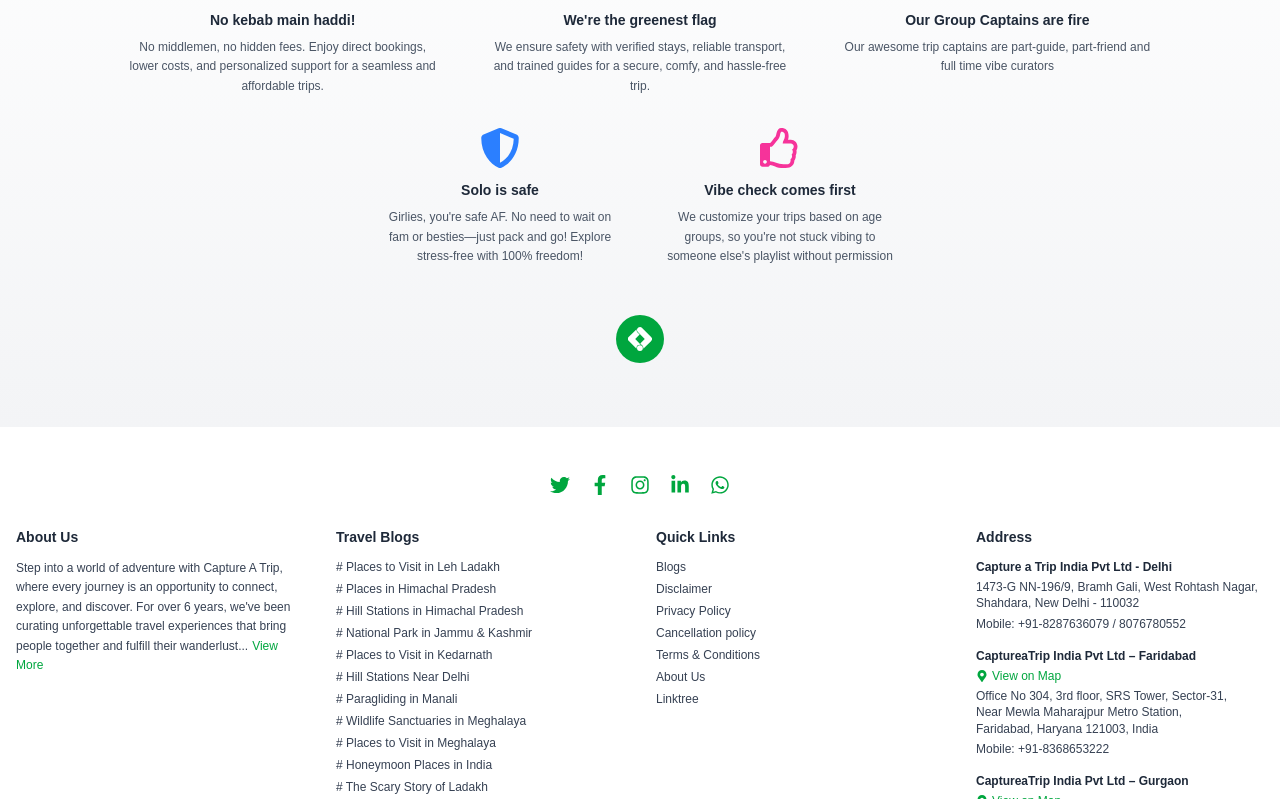
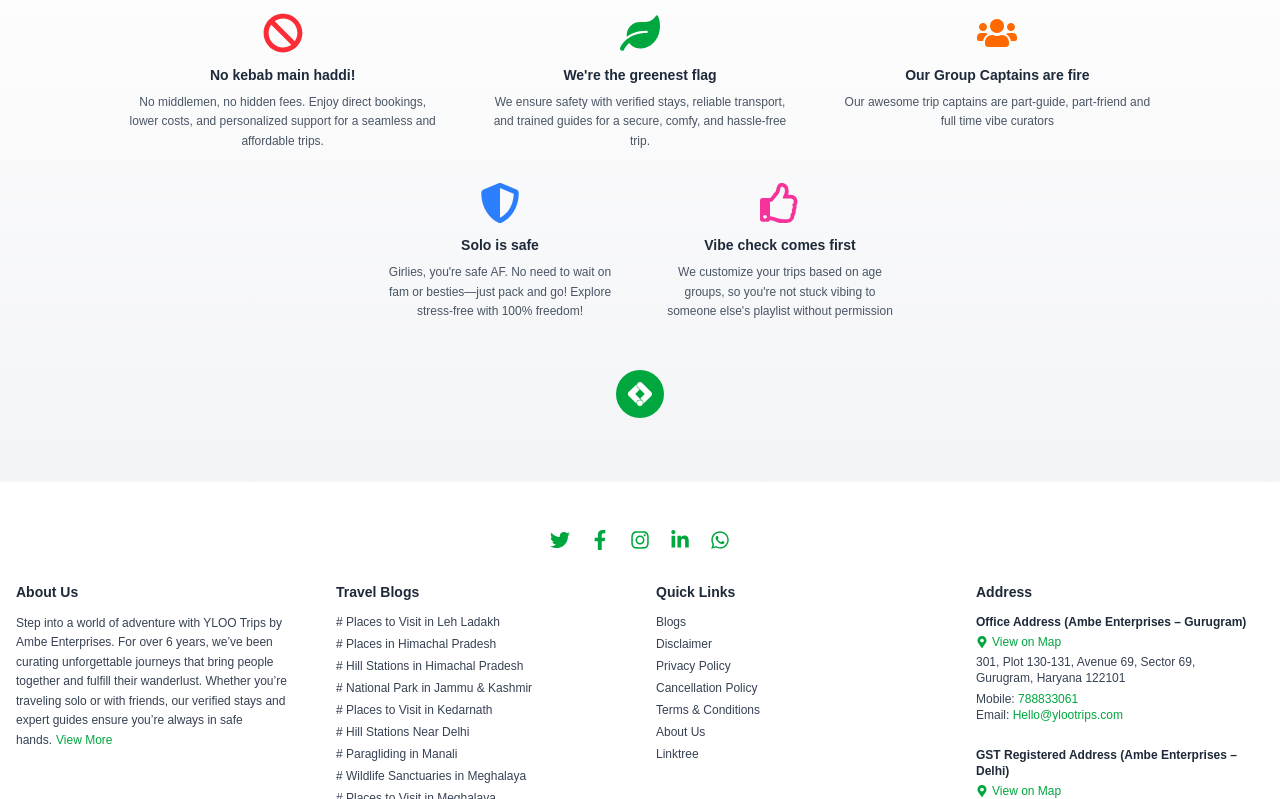
Before and after one commit to shivansh179/tripPlanner, a Next.js app: page /One in a window 1280 px wide. Shown: the part 2001-2800 px from the top of the page. Built offline with nearby package versions, Linux system fonts and the light colour scheme.

Commit message:
updated address

```diff
--- a/pages/Components/Footer.tsx
+++ b/pages/Components/Footer.tsx
@@ -2,63 +2,93 @@ import React from 'react';
 import {
   FaWhatsapp,
   FaTwitter,
-  FaFacebookF, // Note: Use FaFacebookF for the 'f' logo
+  FaFacebookF,
   FaInstagram,
-  FaLinkedinIn, // Note: Use FaLinkedinIn for the 'in' logo
+  FaLinkedinIn,
   FaMapMarkerAlt,
   FaCcVisa,
   FaCcMastercard,
   FaCcAmex,
   FaCcPaypal,
-  // Using placeholders for custom icons - replace with actual SVGs/Images if available
-  FaRegThumbsUp, // Placeholder for Vibe check
-  FaShieldAlt, // Placeholder for Solo Safe
-  FaUsers,     // Placeholder for Group Captains
-  FaLeaf,      // Placeholder for Greenest Flag
-  FaBan,       // Placeholder for No Kebab (maybe?)
+  FaRegThumbsUp,
+  FaShieldAlt,
+  FaUsers,
+  FaLeaf,
+  FaBan,
 } from 'react-icons/fa';
-import { SiGoogletagmanager } from "react-icons/si"; // Example for a custom icon like the footer logo
+import { SiGoogletagmanager } from "react-icons/si";
 
-// Define interfaces for data structures if needed (optional for static content)
 interface AddressInfo {
-  location: string;
+  title: string;
+  addressLines: string[];
+  mobile?: string;
+  email?: string;
   mapLink?: string;
-  addressLines: string[];
-  mobile: string;
 }
 
 const Footer: React.FC = () => {
 
+  // UPDATED: Replaced with “Ambe Enterprises” / “YLOO Trips” address details from the image
   const addresses: AddressInfo[] = [
     {
-      location: 'Capture a Trip India Pvt Ltd - Delhi',
+      title: 'Office Address (Ambe Enterprises – Gurugram)',
       addressLines: [
-        '1473-G NN-196/9, Bramh Gali, West Rohtash Nagar,',
-        'Shahdara, New Delhi - 110032',
+        '301, Plot 130-131, Avenue 69, Sector 69,',
+        'Gurugram, Haryana 122101'
       ],
-      mobile: '+91-8287636079 / 8076780552',
+      mobile: '788833061',
+      email: 'Hello@ylootrips.com',
+      // If you have a Google Maps link for this office, paste it here. Otherwise you can leave it blank or remove.
+      mapLink: 'https://goo.gl/maps/YourGurugramOfficeLink'
     },
     {
-      location: 'CaptureaTrip India Pvt Ltd – Faridabad',
-      mapLink: '#', // Add actual map link
+      title: 'GST Registered Address (Ambe Enterprises – Delhi)',
       addressLines: [
-        'Office No 304, 3rd floor, SRS Tower, Sector-31,',
-        'Near Mewla Maharajpur Metro Station,',
-        'Faridabad, Haryana 121003, India',
+        'FIRST FLOOR, D-86/1, LAXMI NAGAR, GALI NO.4,',
+        'LAXMI NAGAR, East Delhi, Delhi 110092'
       ],
-      mobile: '+91-8368653222',
-    },
-    {
-      location: 'CaptureaTrip India Pvt Ltd – Gurgaon',
-      mapLink: '#', // Add actual map link
-      addressLines: [
-        'Plot no-378,Udyog vihar phase 2,opposite',
-        'vi john we-work,Gurgaon, Haryana 122016, India',
-      ],
-      mobile: '+91-8368653222',
+      // For the registered address, we typically don’t call customers here, so no mobile is mandatory. You can remove mobile if you wish.
+      // But I’ll leave the same “788833061” if you’d like customers to use it for all locations:
+      mobile: '788833061',
+      mapLink: 'https://goo.gl/maps/YourLaxmiNagarLink'
     }
   ];
 
+  // The “reasons” block remains unchanged
+  const reasons = [
+    {
+      icon: <FaBan size={40} className="text-red-500" />,
+      title: "No kebab main haddi!",
+      description:
+        "No middlemen, no hidden fees. Enjoy direct bookings, lower costs, and personalized support for a seamless and affordable trips."
+    },
+    {
+      icon: <FaLeaf size={40} className="text-green-600" />,
+      title: "We're the greenest flag",
+      description:
+        "We ensure safety with verified stays, reliable transport, and trained guides for a secure, comfy, and hassle-free trip."
+    },
+    {
+      icon: <FaUsers size={40} className="text-orange-500" />,
+      title: "Our Group Captains are fire",
+      description:
+        "Our awesome trip captains are part-guide, part-friend and full time vibe curators"
+    },
+    {
+      icon: <FaShieldAlt size={40} className="text-blue-500" />,
+      title: "Solo is safe",
+      description:
+        "Girlies, you're safe AF. No need to wait on fam or besties—just pack and go! Explore stress-free with 100% freedom!"
+    },
+    {
+      icon: <FaRegThumbsUp size={40} className="text-pink-500" />,
+      title: "Vibe check comes first",
+      description:
+        "We customize your trips based on age groups, so you're not stuck vibing to someone else's playlist without permission"
+    }
+  ];
+
+  // Travel blog links and quick links can remain unchanged or be updated to your new YLOO Trips blog if you have one
   const travelBlogLinks = [
     "# Places to Visit in Leh Ladakh",
     "# Places in Himachal Pradesh",
@@ -79,81 +109,89 @@ const Footer: React.FC = () => {
     { name: 'Blogs', href: '#' },
     { name: 'Disclaimer', href: '#' },
     { name: 'Privacy Policy', href: '#' },
-    { name: 'Cancellation policy', href: '#' },
+    { name: 'Cancellation Policy', href: '#' },
     { name: 'Terms & Conditions', href: '#' },
     { name: 'About Us', href: '#' },
     { name: 'Linktree', href: '#' },
   ];
 
-
-  // Replace placeholders with actual icons/images when available
-  const reasons = [
-    { icon: <FaBan size={40} className="text-red-500" />, title: "No kebab main haddi!", description: "No middlemen, no hidden fees. Enjoy direct bookings, lower costs, and personalized support for a seamless and affordable trips." },
-    { icon: <FaLeaf size={40} className="text-green-600" />, title: "We're the greenest flag", description: "We ensure safety with verified stays, reliable transport, and trained guides for a secure, comfy, and hassle-free trip." },
-    { icon: <FaUsers size={40} className="text-orange-500" />, title: "Our Group Captains are fire", description: "Our awesome trip captains are part-guide, part-friend and full time vibe curators" },
-    { icon: <FaShieldAlt size={40} className="text-blue-500" />, title: "Solo is safe", description: "Girlies, you're safe AF. No need to wait on fam or besties—just pack and go! Explore stress-free with 100% freedom!" },
-    { icon: <FaRegThumbsUp size={40} className="text-pink-500" />, title: "Vibe check comes first", description: "We customize your trips based on age groups, so you're not stuck vibing to someone else's playlist without permission" },
-  ];
-
-
   return (
-    <footer className="bg-gray-50 text-gray-700 text-sm"> {/* Overall footer container */}
-
-      {/* Section 1: Reasons To Make us your travel bestie */}
+    <footer className="bg-gray-50 text-gray-700 text-sm">
+      {/* ==================================================================================
+          SECTION 1: Reasons To Make Us Your Travel Bestie
+          ================================================================================== */}
       <section className="py-12 md:py-16 bg-gradient-to-b from-white to-gray-100">
         <div className="container mx-auto px-4">
           <h2 className="text-3xl font-bold text-center text-gray-800 mb-10 md:mb-12">
-            Reasons To Make us your travel bestie.
+            Reasons To Make Us Your Travel Bestie
           </h2>
           <div className="grid grid-cols-1 md:grid-cols-3 gap-8 md:gap-10 lg:gap-12 max-w-5xl mx-auto mb-8">
-            {reasons.slice(0, 3).map((reason, index) => (
-              <div key={index} className="text-center flex flex-col items-center">
+            {reasons.slice(0, 3).map((reason, idx) => (
+              <div key={idx} className="text-center flex flex-col items-center">
                 <div className="mb-3">{reason.icon}</div>
                 <h3 className="font-bold text-gray-800 mb-2">{reason.title}</h3>
-                <p className="text-gray-600 text-xs leading-relaxed">{reason.description}</p>
+                <p className="text-gray-600 text-xs leading-relaxed">
+                  {reason.description}
+                </p>
               </div>
             ))}
           </div>
-           {/* Second row of reasons, centered */}
+
           <div className="grid grid-cols-1 md:grid-cols-2 gap-8 md:gap-10 lg:gap-12 max-w-lg mx-auto">
-            {reasons.slice(3).map((reason, index) => (
-              <div key={index + 3} className="text-center flex flex-col items-center">
+            {reasons.slice(3).map((reason, idx) => (
+              <div key={idx + 3} className="text-center flex flex-col items-center">
                 <div className="mb-3">{reason.icon}</div>
                 <h3 className="font-bold text-gray-800 mb-2">{reason.title}</h3>
-                <p className="text-gray-600 text-xs leading-relaxed">{reason.description}</p>
+                <p className="text-gray-600 text-xs leading-relaxed">
+                  {reason.description}
+                </p>
               </div>
             ))}
           </div>
-           {/* Optional: Little green logo icon */}
+
           <div className="flex justify-center mt-12">
             <div className="bg-green-600 text-white p-3 rounded-full">
-               <SiGoogletagmanager size={24} /> {/* Replace with your actual logo icon */}
+              <SiGoogletagmanager size={24} />
             </div>
           </div>
         </div>
       </section>
 
-      {/* Section 2: Footer Links & Info */}
+      {/* ==================================================================================
+          SECTION 2: Footer Links & Info
+          ================================================================================== */}
       <section className="bg-white py-10 md:py-12">
         <div className="container mx-auto px-4">
-
-          {/* Social Icons */}
+          {/* ---- Social Icons ---- */}
           <div className="flex justify-center space-x-5 mb-8">
-            <a href="#" aria-label="Twitter" className="text-green-600 hover:text-green-700"><FaTwitter size={20} /></a>
-            <a href="#" aria-label="Facebook" className="text-green-600 hover:text-green-700"><FaFacebookF size={20} /></a>
-            <a href="#" aria-label="Instagram" className="text-green-600 hover:text-green-700"><FaInstagram size={20} /></a>
-            <a href="#" aria-label="LinkedIn" className="text-green-600 hover:text-green-700"><FaLinkedinIn size={20} /></a>
-            <a href="#" aria-label="WhatsApp" className="text-green-600 hover:text-green-700"><FaWhatsapp size={20} /></a>
+            <a href="#" aria-label="Twitter" className="text-green-600 hover:text-green-700">
+              <FaTwitter size={20} />
+            </a>
+            <a href="#" aria-label="Facebook" className="text-green-600 hover:text-green-700">
+              <FaFacebookF size={20} />
+            </a>
+            <a href="#" aria-label="Instagram" className="text-green-600 hover:text-green-700">
+              <FaInstagram size={20} />
+            </a>
+            <a href="#" aria-label="LinkedIn" className="text-green-600 hover:text-green-700">
+              <FaLinkedinIn size={20} />
+            </a>
+            <a href="#" aria-label="WhatsApp" className="text-green-600 hover:text-green-700">
+              <FaWhatsapp size={20} />
+            </a>
           </div>
 
-          {/* Footer Content Grid */}
+          {/* ---- Footer Grid ---- */}
           <div className="grid grid-cols-1 md:grid-cols-2 lg:grid-cols-4 gap-8">
             {/* About Us */}
             <div>
               <h4 className="font-bold text-gray-800 mb-3">About Us</h4>
               <p className="text-xs leading-relaxed mb-2">
-                Step into a world of adventure with Capture A Trip, where every journey is an opportunity to connect, explore, and discover. For over 6 years, we've been curating unforgettable travel experiences that bring people together and fulfill their wanderlust...
-                <a href="#" className="text-green-600 hover:underline ml-1">View More</a>
+                Step into a world of adventure with YLOO Trips by Ambe Enterprises.
+                For over 6 years, we’ve been curating unforgettable journeys that bring people together and fulfill their wanderlust. Whether you’re traveling solo or with friends, our verified stays and expert guides ensure you’re always in safe hands.
+                <a href="#" className="text-green-600 hover:underline ml-1">
+                  View More
+                </a>
               </p>
             </div>
 
@@ -161,9 +199,11 @@ const Footer: React.FC = () => {
             <div>
               <h4 className="font-bold text-gray-800 mb-3">Travel Blogs</h4>
               <ul className="space-y-1.5 text-xs">
-                {travelBlogLinks.map((link, index) => (
-                   <li key={index}>
-                     <a href="#" className="hover:text-green-600 hover:underline">{link}</a>
+                {travelBlogLinks.map((link, idx) => (
+                  <li key={idx}>
+                    <a href="#" className="hover:text-green-600 hover:underline">
+                      {link}
+                    </a>
                   </li>
                 ))}
               </ul>
@@ -175,54 +215,71 @@ const Footer: React.FC = () => {
               <ul className="space-y-1.5 text-xs">
                 {quickLinks.map((link) => (
                   <li key={link.name}>
-                     <a href={link.href} className="hover:text-green-600 hover:underline">{link.name}</a>
+                    <a href={link.href} className="hover:text-green-600 hover:underline">
+                      {link.name}
+                    </a>
                   </li>
                 ))}
               </ul>
             </div>
 
-            {/* Address */}
+            {/* Address(es) */}
             <div>
               <h4 className="font-bold text-gray-800 mb-3">Address</h4>
-              <div className="space-y-4 text-xs">
-                 {addresses.map((addr, index) => (
-                   <div key={index}>
-                     <p className="font-semibold text-gray-800 mb-1">{addr.location}</p>
+              <div className="space-y-6 text-xs">
+                {addresses.map((addr, idx) => (
+                  <div key={idx}>
+                    <p className="font-semibold text-gray-800 mb-1">{addr.title}</p>
                     {addr.mapLink && (
-                       <a href={addr.mapLink} className="flex items-center text-green-600 hover:underline mb-1">
+                      <a
+                        href={addr.mapLink}
+                        target="_blank"
+                        rel="noopener noreferrer"
+                        className="flex items-center text-green-600 hover:underline mb-1"
+                      >
                         <FaMapMarkerAlt className="mr-1" /> View on Map
                       </a>
                     )}
-                     {addr.addressLines.map((line, lineIndex) => (
-                       <p key={lineIndex} className="leading-snug">{line}</p>
+                    {addr.addressLines.map((line, lineIdx) => (
+                      <p key={lineIdx} className="leading-snug">
+                        {line}
+                      </p>
                     ))}
-                     <p className="mt-1">Mobile: {addr.mobile}</p>
+                    {addr.mobile && (
+                      <p className="mt-1">Mobile: <a href={`tel:${addr.mobile}`} className="text-green-600 hover:underline">{addr.mobile}</a></p>
+                    )}
+                    {addr.email && (
+                      <p>
+                        Email: <a href={`mailto:${addr.email}`} className="text-green-600 hover:underline">{addr.email}</a>
+                      </p>
+                    )}
                   </div>
                 ))}
               </div>
             </div>
           </div>
 
-          {/* Bottom Bar: Copyright & Payment */}
+          {/* ---- Bottom Bar: Copyright & Payment ---- */}
           <div className="border-t border-gray-200 mt-10 pt-6 flex flex-col md:flex-row justify-between items-center text-xs">
             <p className="text-gray-500 mb-4 md:mb-0">
-              © 2016 - {new Date().getFullYear()} Capture A Trip India Pvt. Ltd. All rights reserved
+              © 2016 - {new Date().getFullYear()} YLOO Trips (Ambe Enterprises). All rights reserved.
             </p>
             <div className="flex items-center space-x-3">
-              {/* Replace with actual payment icons/images if needed */}
               <FaCcVisa size={28} className="text-gray-400" />
               <FaCcMastercard size={28} className="text-gray-400" />
               <FaCcAmex size={28} className="text-gray-400" />
               <FaCcPaypal size={28} className="text-gray-400" />
-              {/* Add other icons like RuPay, UPI etc. as needed */}
+              {/* Add other payment icons (e.g., RuPay, UPI) if needed */}
             </div>
           </div>
         </div>
       </section>
 
-      {/* Fixed WhatsApp Button */}
+      {/* ==================================================================================
+          FIXED WHATSAPP BUTTON
+          ================================================================================== */}
       <a
-        href="https://wa.me/YOUR_WHATSAPP_NUMBER" // Replace with your actual WhatsApp link/number
+        href="https://wa.me/788833061" // Direct link to Ambe Enterprises WhatsApp
         target="_blank"
         rel="noopener noreferrer"
         aria-label="Chat on WhatsApp"
@@ -230,7 +287,6 @@ const Footer: React.FC = () => {
       >
         <FaWhatsapp size={24} />
       </a>
-
     </footer>
   );
 };
--- a/pages/Components/Navbar.tsx
+++ b/pages/Components/Navbar.tsx
@@ -41,7 +41,7 @@ const Navbar = () => {
                 <path strokeLinecap="round" strokeLinejoin="round" strokeWidth={2}
                   d="M3 5a2 2 0 012-2h3.28a1 1 0 01.948.684l1.498 4.493a1 1 0 01-.502 1.21l-2.257 1.13a11.042 11.042 0 005.516 5.516l1.13-2.257a1 1 0 011.21-.502l4.493 1.498a1 1 0 01.684.949V19a2 2 0 01-2 2h-1C9.716 21 3 14.284 3 6V5z" />
               </svg>
-              <span className="text-green-900 font-medium">6387427935</span>
+              <span className="text-green-900 font-medium">7888733061</span>
             </div>
 
             <div className="hidden lg:flex items-center bg-gray-100 rounded-full px-4 py-2">
@@ -56,7 +56,7 @@ const Navbar = () => {
           {/* Desktop Nav */}
           <div className="hidden md:flex items-center space-x-8">
             <Link href="/" className="text-green-900 font-semibold hover:text-green-700 transition">Home</Link>
-            <div onClick={handleFeatureInDevelopment} className="cursor-pointer text-green-900 font-semibold hover:text-green-700 transition">International</div>
+            {/* <div onClick={handleFeatureInDevelopment} className="cursor-pointer text-green-900 font-semibold hover:text-green-700 transition">International</div> */}
             <div onClick={handleFeatureInDevelopment} className="cursor-pointer text-green-900 font-semibold hover:text-green-700 transition">Domestic</div>
             <Link href="/weekend-trip" className="text-green-900 font-semibold hover:text-green-700 transition">Weekend</Link>
             <Link href="/UpcomingTrips" className="text-green-900 font-semibold hover:text-green-700 transition">Upcoming</Link>
```
Lines whose indentation alone changed are shown as unchanged.
